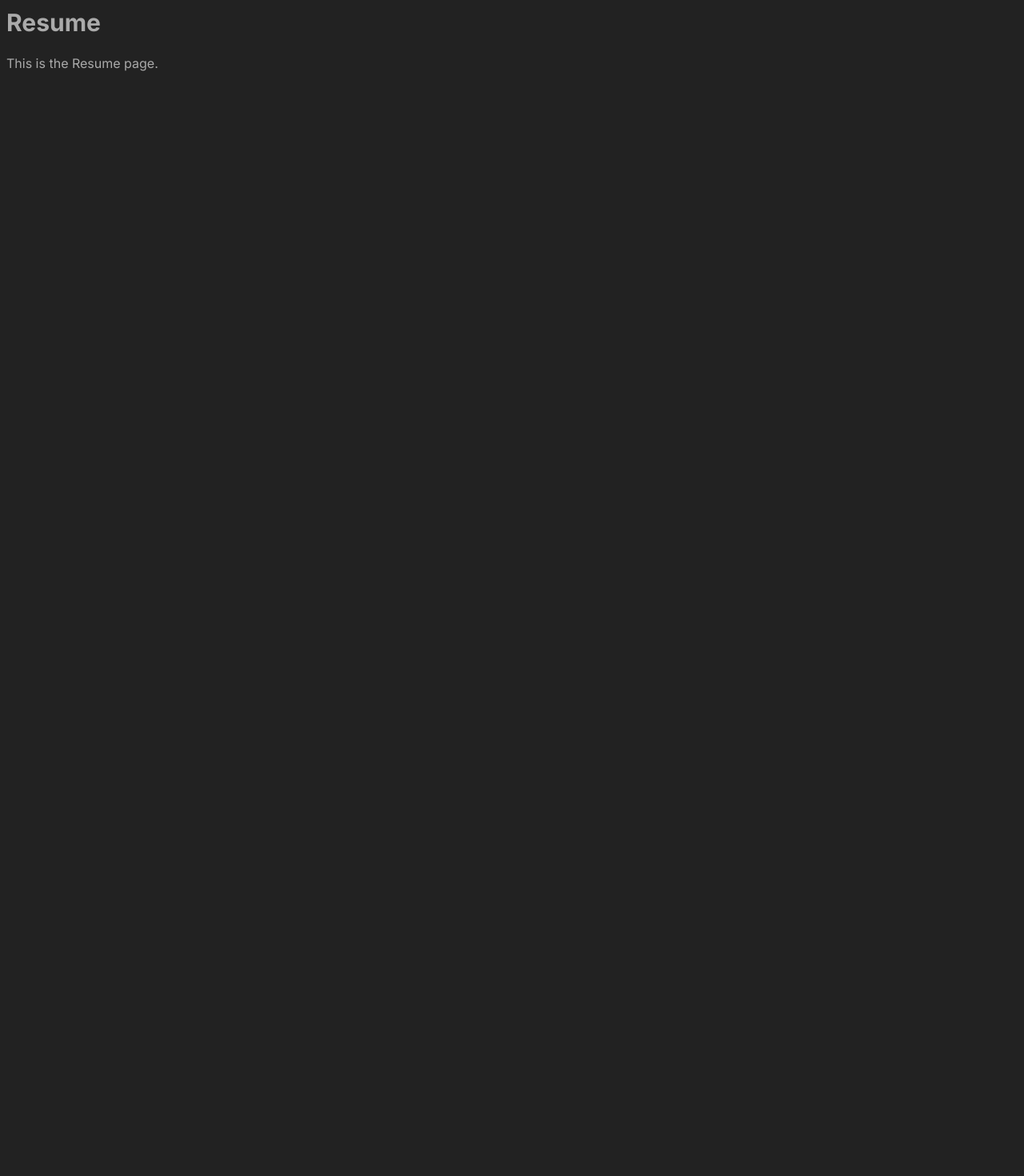
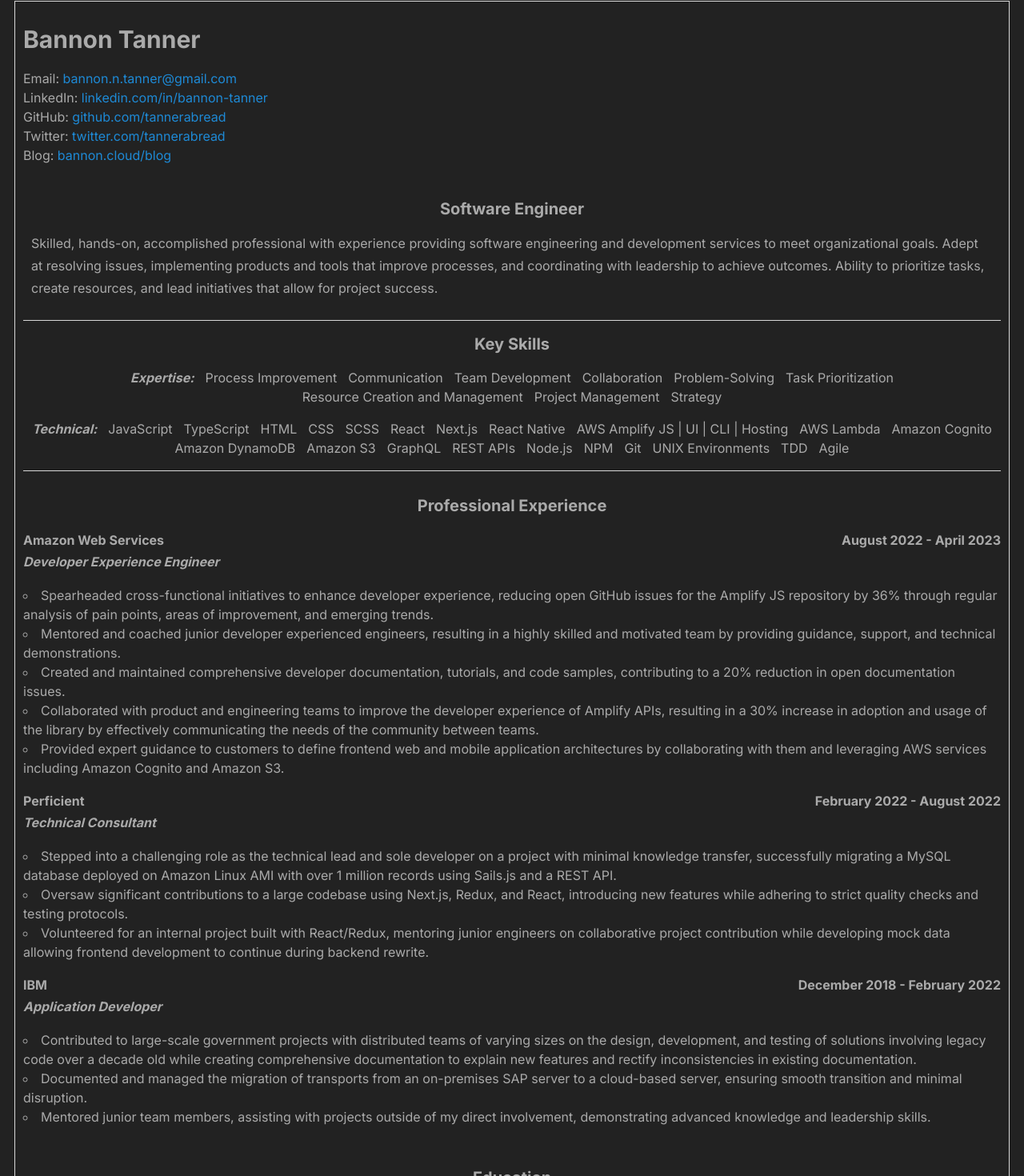
Before and after one commit to tannerabread/nextjs-digital-garden, a Next.js app: page /resume in a window 1280 px wide. Shown: the part 77-1547 px from the top of the page at 80% size. Before the commit the page ends 800 px from the top, so only its background shows below. Built offline with nearby package versions, Linux system fonts and the light colour scheme.

Commit message:
added resume experience

```diff
--- a/app/resume/page.tsx
+++ b/app/resume/page.tsx
@@ -1,8 +1,199 @@
+import styles from "./resume.module.css";
+
+interface Contact {
+  Email: string;
+  LinkedIn: string;
+  GitHub: string;
+  Twitter: string;
+  Blog: string;
+}
+
+interface Experience {
+  Company: string;
+  Date: string;
+  Title: string;
+  Description: string;
+  Responsibilities: string[];
+}
+
 export default function Resume() {
+  const contact: Contact = {
+    Email: "bannon.n.tanner@gmail.com",
+    LinkedIn: "linkedin.com/in/bannon-tanner",
+    GitHub: "github.com/tannerabread",
+    Twitter: "twitter.com/tannerabread",
+    Blog: "bannon.cloud/blog",
+  };
+
+  const expertise = [
+    "Process Improvement",
+    "Communication",
+    "Team Development",
+    "Collaboration",
+    "Problem-Solving",
+    "Task Prioritization",
+    "Resource Creation and Management",
+    "Project Management",
+    "Strategy",
+  ];
+
+  const technical = [
+    "JavaScript",
+    "TypeScript",
+    "HTML",
+    "CSS",
+    "SCSS",
+    "React",
+    "Next.js",
+    "React Native",
+    "AWS Amplify JS | UI | CLI | Hosting",
+    "AWS Lambda",
+    "Amazon Cognito",
+    "Amazon DynamoDB",
+    "Amazon S3",
+    "GraphQL",
+    "REST APIs",
+    "Node.js",
+    "NPM",
+    "Git",
+    "UNIX Environments",
+    "TDD",
+    "Agile",
+  ];
+
+  const experience: Experience[] = [
+    {
+      Company: "Amazon Web Services",
+      Date: "August 2022 - April 2023",
+      Title: "Developer Experience Engineer",
+      Description: "",
+      Responsibilities: [
+        "Spearheaded cross-functional initiatives to enhance developer experience, reducing open GitHub issues for the Amplify JS repository by 36% through regular analysis of pain points, areas of improvement, and emerging trends.",
+        "Mentored and coached junior developer experienced engineers, resulting in a highly skilled and motivated team by providing guidance, support, and technical demonstrations.",
+        "Created and maintained comprehensive developer documentation, tutorials, and code samples, contributing to a 20% reduction in open documentation issues.",
+        "Collaborated with product and engineering teams to improve the developer experience of Amplify APIs, resulting in a 30% increase in adoption and usage of the library by effectively communicating the needs of the community between teams.",
+        "Provided expert guidance to customers to define frontend web and mobile application architectures by collaborating with them and leveraging AWS services including Amazon Cognito and Amazon S3.",
+      ],
+    },
+    {
+      Company: "Perficient",
+      Date: "February 2022 - August 2022",
+      Title: "Technical Consultant",
+      Description: "",
+      Responsibilities: [
+        "Stepped into a challenging role as the technical lead and sole developer on a project with minimal knowledge transfer, successfully migrating a MySQL database deployed on Amazon Linux AMI with over 1 million records using Sails.js and a REST API.",
+        "Oversaw significant contributions to a large codebase using Next.js, Redux, and React, introducing new features while adhering to strict quality checks and testing protocols.",
+        "Volunteered for an internal project built with React/Redux, mentoring junior engineers on collaborative project contribution while developing mock data allowing frontend development to continue during backend rewrite.",
+      ],
+    },
+    {
+      Company: "IBM",
+      Date: "December 2018 - February 2022",
+      Title: "Application Developer",
+      Description: "",
+      Responsibilities: [
+        "Contributed to large-scale government projects with distributed teams of varying sizes on the design, development, and testing of solutions involving legacy code over a decade old while creating comprehensive documentation to explain new features and rectify inconsistencies in existing documentation.",
+        "Documented and managed the migration of transports from an on-premises SAP server to a cloud-based server, ensuring smooth transition and minimal disruption.",
+        "Mentored junior team members, assisting with projects outside of my direct involvement, demonstrating advanced knowledge and leadership skills.",
+      ],
+    },
+  ];
+
   return (
-    <div>
-      <h1>Resume</h1>
-      <p>This is the Resume page.</p>
+    <div className={styles.container}>
+      <h1>Bannon Tanner</h1>
+      <div className={styles.contact}>
+        <ul>
+          {Object.keys(contact).map((key) => (
+            <li key={key}>
+              {key === "Email" ? (
+                <span>
+                  {key}:{" "}
+                  <a href={`mailto:${contact[key as keyof Contact]}`}>
+                    {contact[key as keyof Contact]}
+                  </a>
+                </span>
+              ) : (
+                <span>
+                  {key}:{" "}
+                  <a href={contact[key as keyof Contact]}>
+                    {contact[key as keyof Contact]}
+                  </a>
+                </span>
+              )}
+            </li>
+          ))}
+        </ul>
+      </div>
+      <div className={styles.summary}>
+        <h2 className={styles.center}>Software Engineer</h2>
+        <p>
+          Skilled, hands-on, accomplished professional with experience providing
+          software engineering and development services to meet organizational
+          goals. Adept at resolving issues, implementing products and tools that
+          improve processes, and coordinating with leadership to achieve
+          outcomes. Ability to prioritize tasks, create resources, and lead
+          initiatives that allow for project success.
+        </p>
+      </div>
+      <div className={styles.skills}>
+        <h2 className={styles.center}>Key Skills</h2>
+        <ul className={styles.skillSection}>
+          <li>
+            <b>
+              <em>Expertise:</em>
+            </b>
+          </li>
+          {expertise.map((skill) => (
+            <li key={skill}>{skill}</li>
+          ))}
+        </ul>
+        <ul className={styles.skillSection}>
+          <li className={styles.category}>
+            <b>
+              <em>Technical:</em>
+            </b>
+          </li>
+          {technical.map((skill) => (
+            <li key={skill}>{skill}</li>
+          ))}
+        </ul>
+      </div>
+      <div className={styles.experience}>
+        <h2 className={styles.center}>Professional Experience</h2>
+        {experience.map((job) => (
+          <div key={job.Company}>
+            <div className={styles.jobCompany}>
+              <h3>{job.Company}</h3>
+              <span />
+              <h3>{job.Date}</h3>
+            </div>
+            <h3 className={styles.jobTitle}>{job.Title}</h3>
+            <p className={styles.jobDescription}>{job.Description}</p>
+            <ul className={styles.jobResponsibilities}>
+              {job.Responsibilities.map((responsibility) => (
+                <li key={responsibility}>{responsibility}</li>
+              ))}
+            </ul>
+          </div>
+        ))}
+      </div>
+      <div className={`${styles.education} ${styles.center}`}>
+        <h2>Education</h2>
+        <p>
+          <b>Bachelor of Science (B.S.) in Chemical Engineering</b>
+        </p>
+        <p>University of Louisiana at Lafayette</p>
+      </div>
+      <div className={`${styles.certifications} ${styles.center}`}>
+        <h2 className={styles.center}>Certifications</h2>
+        <p>
+          <b>Solutions Architect Associate - Amazon Web Services</b>
+        </p>
+        <p>
+          <b>SAP Certified Development Associate - ABAP</b>
+        </p>
+      </div>
     </div>
-  )
+  );
 }
--- /dev/null
+++ b/app/resume/resume.module.css
@@ -0,0 +1,75 @@
+.container {
+  margin: 10px;
+  padding: 10px;
+  border: 1px solid #D8D8D8;
+}
+
+.center {
+  text-align: center;
+}
+
+.contact {
+  text-align: left;
+}
+
+.summary {
+  padding: 10px;
+}
+
+.skills {
+  border-bottom: 1px solid #D8D8D8;
+	border-top: 1px solid #D8D8D8;
+}
+
+.skillSection {
+  display: flex;
+  flex-direction: row;
+  flex-wrap: wrap;
+  align-items: center;
+  justify-content: center;
+}
+
+.skillSection li {
+  padding: 0 7px;
+}
+
+.category {
+  list-style-type: none !important;
+}
+
+.experience {
+  margin: 10px 0;
+  padding: 5px 0;
+}
+
+.experience ul {
+  width: 100%;
+  list-style-position: inside;
+}
+
+.experience h3 {
+  border: none;
+  margin: 0;
+  padding: 0;
+}
+
+.jobCompany {
+  display: flex;
+  flex-direction: row;
+  flex-wrap: nowrap;
+  justify-content: space-between;
+}
+
+.jobTitle {
+  font-style: italic;
+}
+
+.jobResponsibilities {
+  list-style-type: circle;
+  max-width: 100%;
+}
+
+.education, .certifications {
+  margin: 10px 0;
+  padding: 5px 0;
+}
```
Also changed, not shown: public/setup.md (+8 -8 lines).
